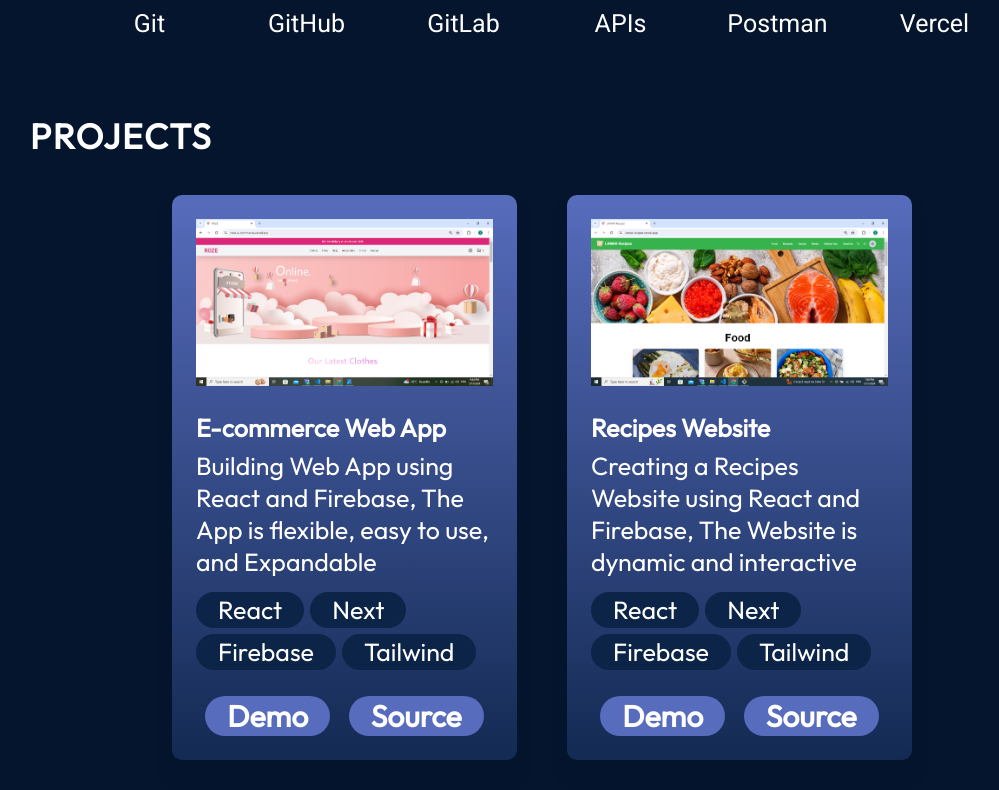
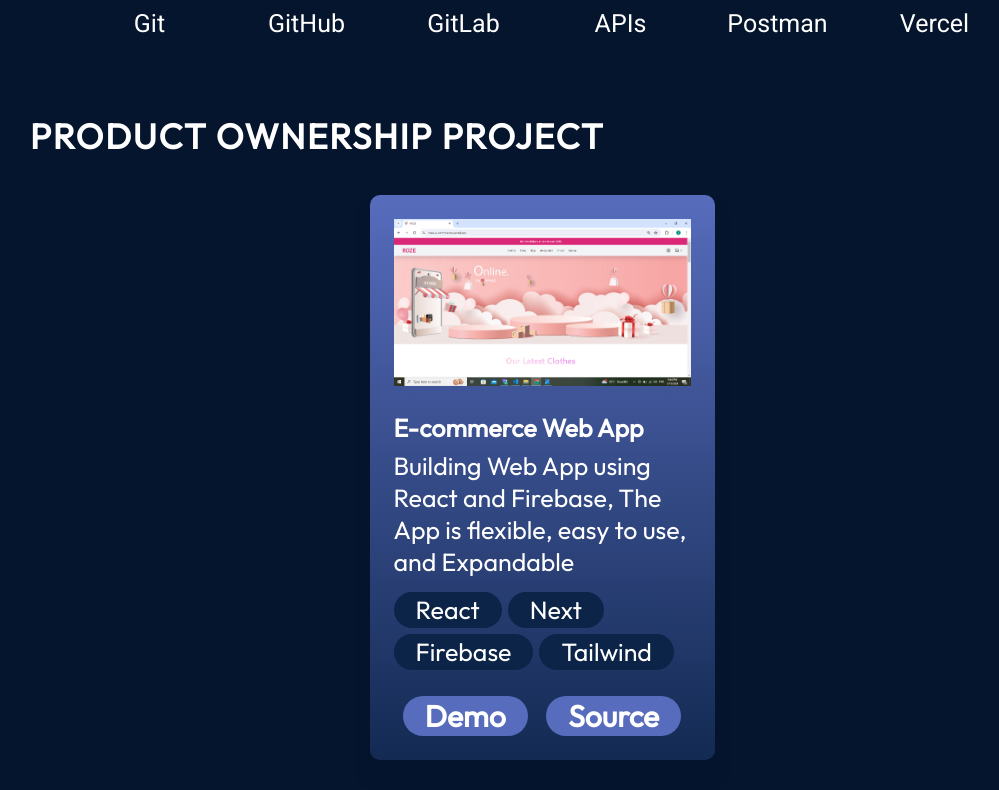
Before and after one commit to zainab224498/my-portfolio, a React (Vite) app: page / in a window 1280 px wide. Shown: the part 4190-4980 px from the top of the page, without its empty margins (98-1097 px from the left). Built offline with nearby package versions, Linux system fonts and the light colour scheme.

Commit message:
Update Product.jsx

```diff
--- a/src/components/Product/Product.jsx
+++ b/src/components/Product/Product.jsx
@@ -2,16 +2,16 @@ import React from "react";
 
 import styles from "./Projects.module.css";
 
-import projects from "../../data/projects.json";
+import product from "../../data/product.json";
 import { ProjectCard } from "./ProjectCard";
 
 export const Product = () => {
   return (
     <section className={styles.container} id="projects">
-      <h2 className={styles.title}>Projects</h2>
+      <h2 className={styles.title}>Product Ownership Project</h2>
       <div className={styles.projects}>
-        {projects.map((project, id) => {
-          return <ProjectCard key={id} project={project} />;
+        {product.map((produc, id) => {
+          return <ProjectCard key={id} project={produc} />;
         })}
       </div>
     </section>
```
